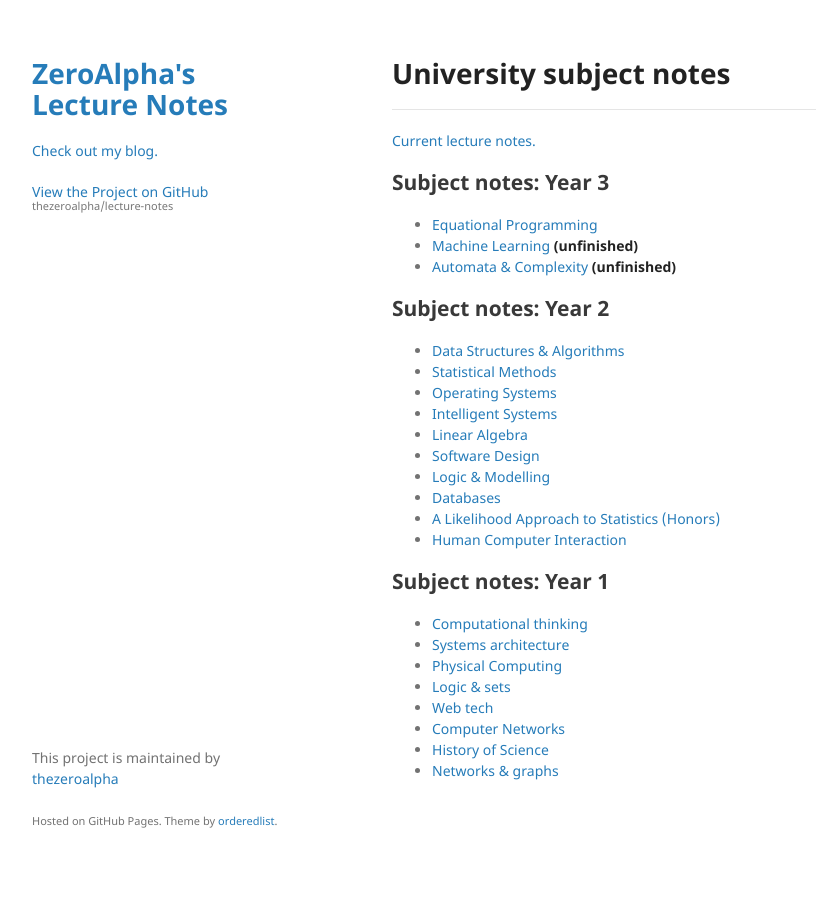
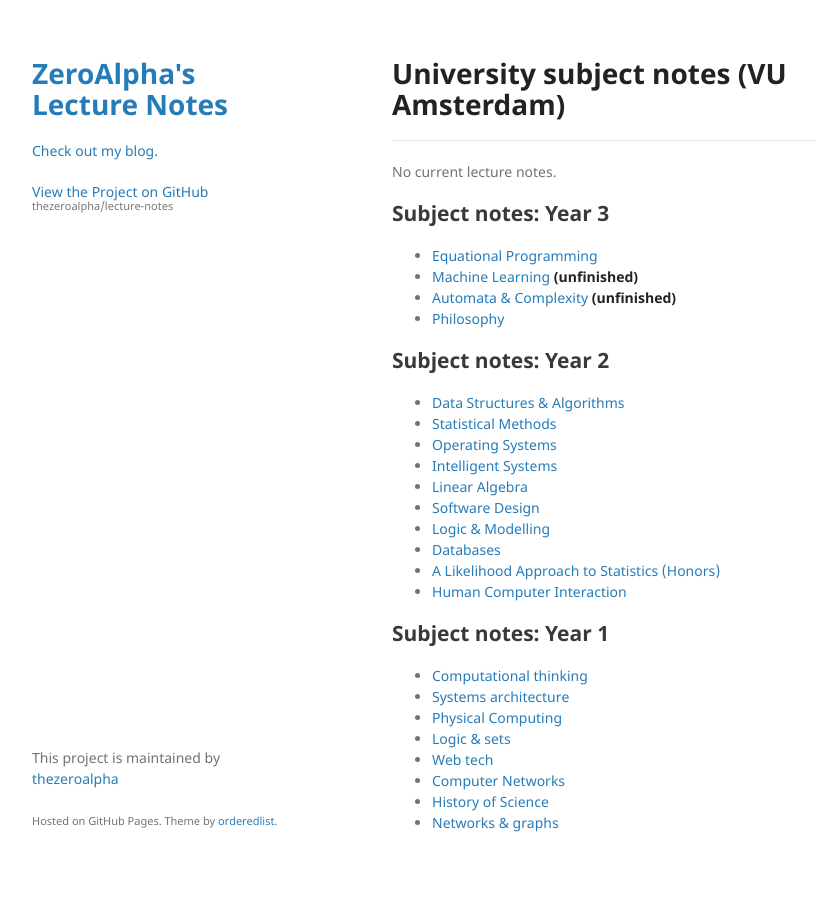
Before and after one commit to thezeroalpha/lecture-notes, a Jekyll site: the page built from index.md, in a window 1280 px wide. Shown: the whole page, without its empty margins (178-994 px from the left). Built offline with Jekyll 4.4.1, drawn with Linux system fonts in a browser that asks for light colours; our own code applies the rules of GitHub Pages for plain Markdown files; the repository's description, which GitHub fills in, is left out.

Commit message:
Updated index

```diff
--- a/Current lecture notes.html
+++ b/Current lecture notes.html
@@ -11,7 +11,6 @@
 
       <div id="Subjects"><h1 id="Subjects" class="header"><a href="#Subjects">Subjects</a></h1></div>
       <ul>
-        <li><a href="http://thezeroalpha.github.io/philosophy-notes">Philosophy</a></li>
         <!-- <li><a href="Intro to Cryptography.html">Intro to Cryptography</a></li> -->
       </ul>
 
--- a/index.md
+++ b/index.md
@@ -2,15 +2,16 @@
 title: ZeroAlpha's university course notes
 ---
 
-# University subject notes
+# University subject notes (VU Amsterdam)
 ---
 
-[Current lecture notes.](Current lecture notes.html)
+No current lecture notes.
 
 ## Subject notes: Year 3
 * [Equational Programming](https://thezeroalpha.github.io/equational-notes)
 * [Machine Learning](https://thezeroalpha.github.io/ml-notes) **(unfinished)**
 * [Automata & Complexity](https://thezeroalpha.github.io/automata-complexity-notes) **(unfinished)**
+* [Philosophy](https://thezeroalpha.github.io/philosophy-notes)
 
 ## Subject notes: Year 2
 
```
